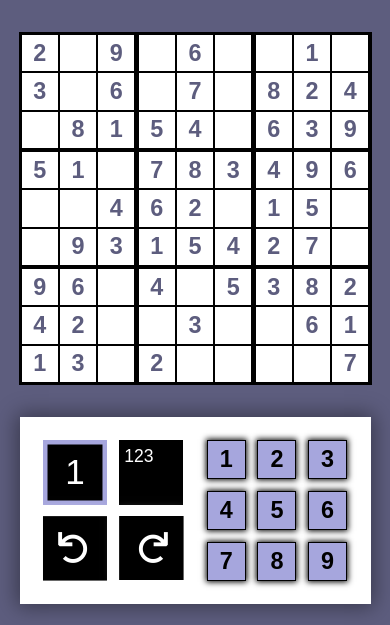
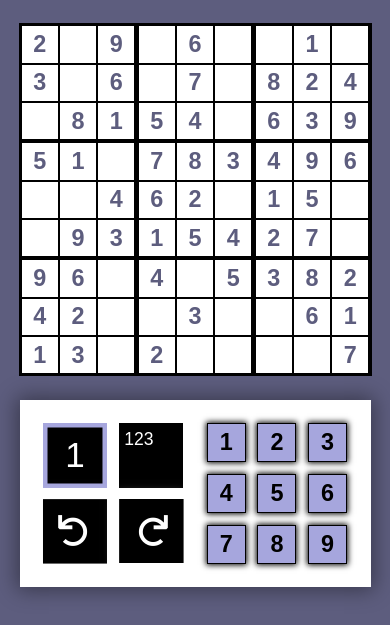
Before and after one commit to carlschr/kudosu, a Django app: page / in a window 390 px wide. Shown: the top 625 px of the page. Run offline with Django 3.2, Linux system fonts and the light colour scheme; some web fonts are replaced.

Commit message:
Fixed pixel margin changed to responsive

```diff
--- a/sudoku_app/sudokutime/static/css/style.css
+++ b/sudoku_app/sudokutime/static/css/style.css
@@ -29,7 +29,7 @@ body {
     height: var(--grid-width);
     display: grid;
     grid-template: repeat(3, 1fr) / repeat(3, 1fr);
-    margin: 32px auto;
+    margin: 1em auto;
     background: black;
 }
 
```
